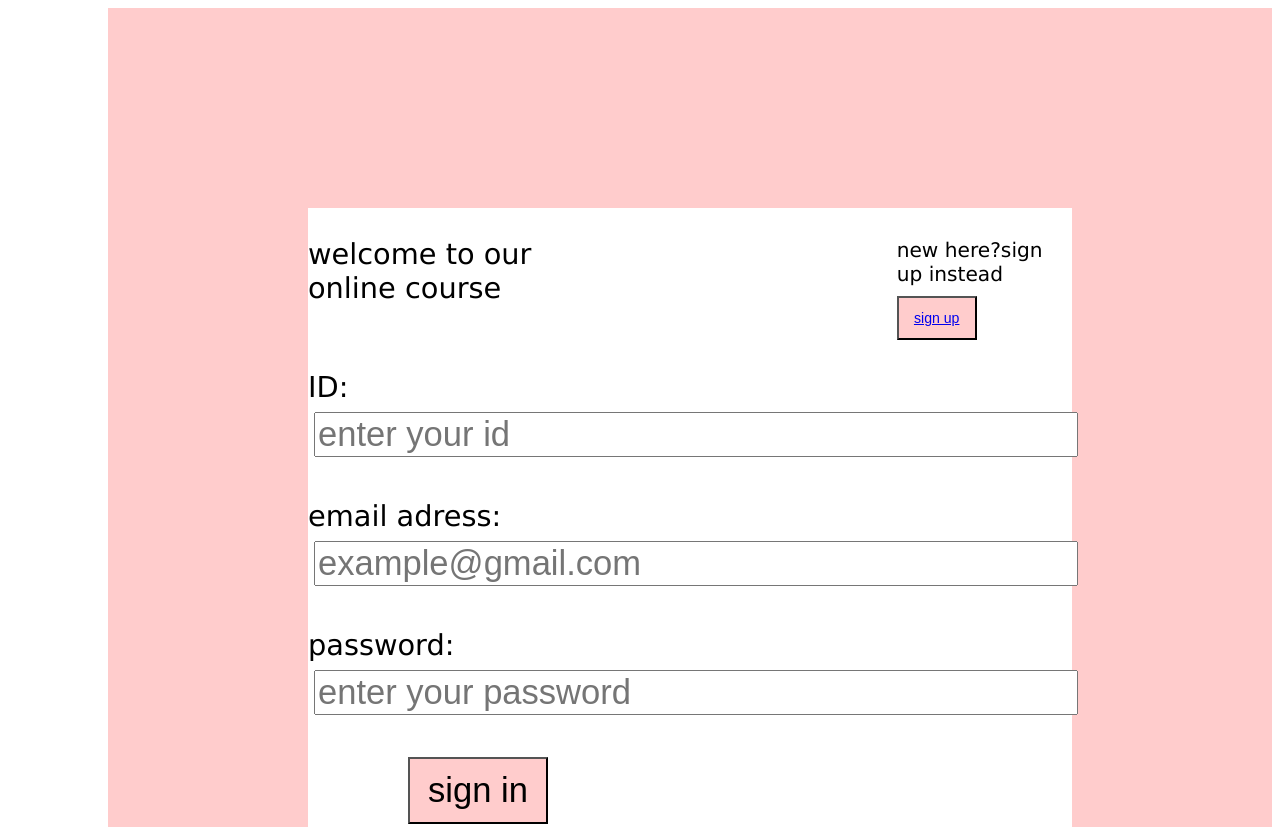
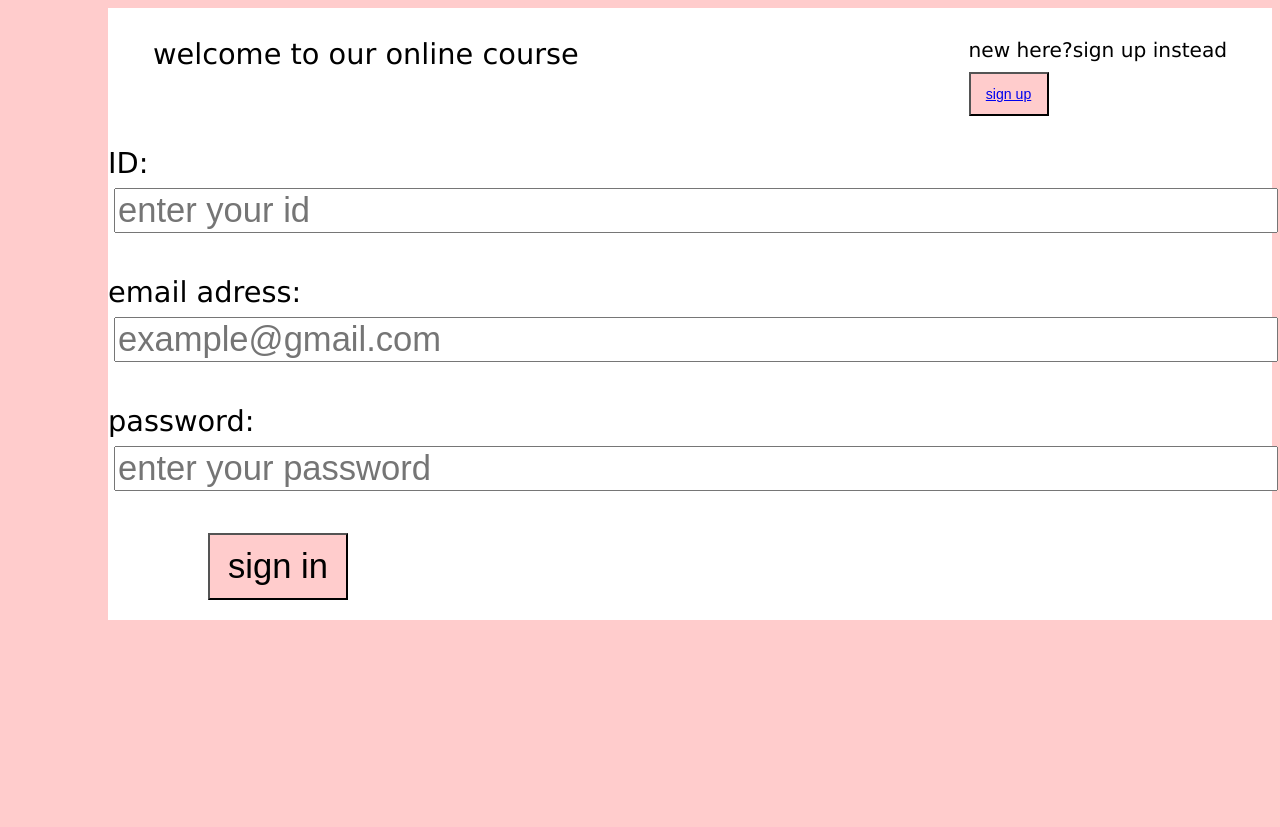
Before and after one commit to Nourahlayhel/training, a website: page client.html in a window 1280 px wide. Shown: the top 827 px of the page. After the commit the page ends 800 px from the top, so only its background shows below. Drawn offline with Linux system fonts and the light colour scheme.

Commit message:
first commit

```diff
--- a/style.css
+++ b/style.css
@@ -1,5 +1,8 @@
-
-#sec1{margin-left:100px;font-size:180%;border:200px solid #ffcccc;font-family:verdana;}
+body{
+background-color: #ffcccc;
+}
+#sec1{margin-left:100px;font-size:180%;
+    font-family:verdana;background-color: white;}
 
 #signin{
     width:200px;
```
